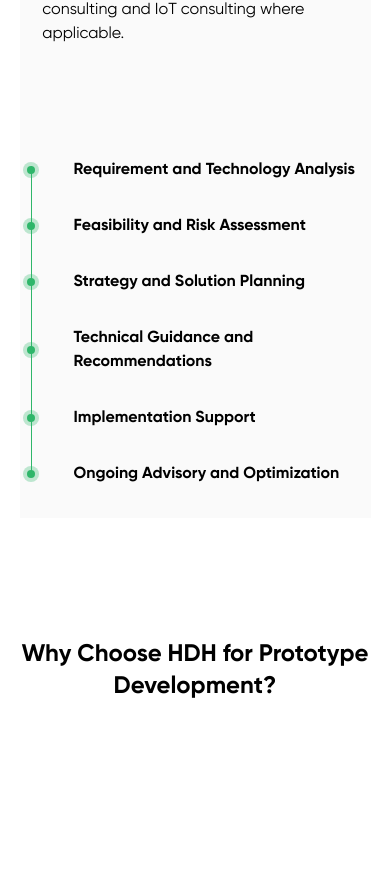
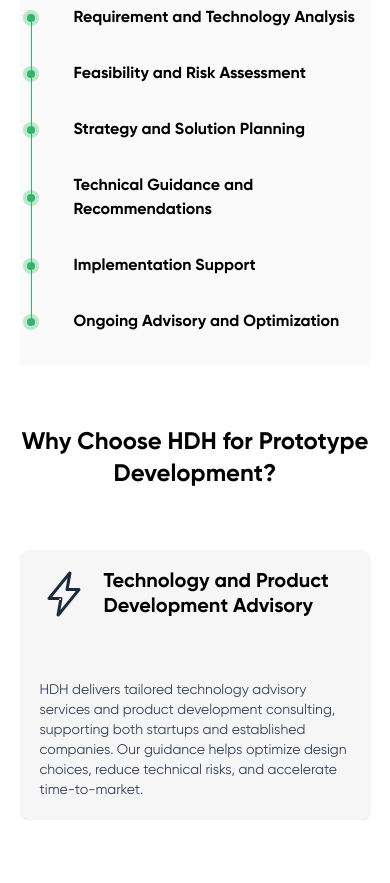
Before and after one commit to vardannm/hardware-new, a Next.js app: page / in a window 390 px wide. Shown: the part 1740-2623 px from the top of the page. Built offline with nearby package versions, Linux system fonts and the light colour scheme.

Commit message:
fixing responsivness

```diff
--- a/app/components/Consulting.jsx
+++ b/app/components/Consulting.jsx
@@ -1,5 +1,6 @@
 "use client";
 import Image from "next/image";
+import React from "react";
 import { Share1Icon } from "@radix-ui/react-icons";
 import { GlobeIcon } from "@radix-ui/react-icons";
 import FlashIcon from "../../public/consulting/flash-outline.svg";
@@ -18,6 +19,44 @@
 import Testimonial from "../components/Testimonial.jsx";
 import ServiceCard from "../components/ServiceGridItem";
 function Consulting() {
+  const serviceCards = [
+    {
+      title: "Technology and Product Development Advisory",
+      description:
+        "HDH delivers tailored technology advisory services and product development consulting, supporting both startups and established companies. Our guidance helps optimize design choices, reduce technical risks, and accelerate time-to-market.",
+      icon: <Image src={FlashIcon} alt="Flash" width={48} height={48} />,
+    },
+    {
+      title: "Comprehensive Embedded System Architecture Services",
+      description:
+        "HDH provides end-to-end IoT consulting services and engineering consulting services, guiding clients through every stage of product development. From concept evaluation to system optimization, our expertise ensures projects are both technically sound and strategically aligned.",
+      icon: <Share1Icon width={48} height={48} />,
+    },
+    {
+      title: "Customized Technical Advisory Services",
+      description:
+        "Every client has unique requirements. HDH provides technical advisory services customized to project needs, including embedded software consulting, manufacturing engineering consulting, and industrial engineering consulting.",
+      icon: <Image src={ExtensionPuzzleIcon} alt="Puzzle" width={48} height={48} />,
+    },
+    {
+      title: "Strategic IoT and Embedded Systems Consulting",
+      description:
+        "We offer IoT strategy consulting and engineering consulting that aligns technology with business goals. HDH helps clients identify opportunities, select the right platforms, and ensure seamless integration across complex systems.",
+      icon: <Image src={HardwareChipIcon} alt="Chip" width={48} height={48} />,
+    },
+    {
+      title: "Expertise Across Embedded Systems and IoT",
+      description:
+        "Our team of IoT consultants and embedded systems consulting experts brings deep experience in hardware and embedded systems with the right architecture to address any technical challenge and optimize product performance.",
+      icon: <GlobeIcon width={43} height={48} />,
+    },
+    {
+      title: "End-to-End Support from Concept to Production",
+      description:
+        "HDH bridges technical planning and operational execution. Our consulting ensures that insights are translated into actionable solutions, guiding projects from early concept through development, validation, and production.",
+      icon: <CodeIcon width={43} height={48} />,
+    },
+  ];
   const faq = [
     {
       id: "consulting-services",
@@ -101,8 +140,8 @@
           </p>
         </div>
       </div>
-      <div className="flex flex-col gap-[120px] mt-[60px] mb-16 mx-auto w-[90%]">
-        <div>
+      <div className="flex flex-col gap-[120px] mt-[60px] mb-16 mx-auto w-[90%] max-sm:gap-[60px]">
+        <div className="sm:hidden">
           <button className="self-start text-2xl">{"< Back"}</button>
           <div className="flex flex-col gap-[7px]">
             <p className="text-3xl font-bold ">
@@ -119,8 +158,8 @@
             product evolution and long-term market success.
           </p>
         </div>
-        <div className="mx-auto flex flex-col gap-6 text-center w-[37%] max-sm:w-[88%]">
-          <p className="font-bold text-3xl">Our Expertise</p>
+        <div className="mx-auto flex flex-col gap-6 text-center w-[37%] max-sm:w-full">
+          <p className="font-bold text-3xl max-sm:text-start max-sm:text-2xl">Our Expertise</p>
           <div className="px-[18px] py-3.5 flex flex-col bg-[#F6F6F6] rounded-[10px] gap-2.5 text-start">
             <p className="font-bold text-2xl max-sm:text-xl">Embedded System Integration</p>
             <div className="pl-5">
@@ -184,92 +223,56 @@
           </div>
         </div>
         <div className="flex flex-col mx-auto">
-          <p className="text-2xl font-bold text-center mb-18">
+          <p className="text-2xl font-bold text-center mb-18 max-sm:mb-0">
             Why Choose HDH for Prototype Development?
           </p>
           <div className="grid grid-rows-13 grid-cols-5 gap-2 max-sm:hidden">
             <div className="row-span-7 bg-[#F6F6F6] p-3 rounded-md"></div>
             <div className="row-span-3 bg-[#F6F6F6] p-3 rounded-md"></div>
-            <ServiceCard
-              title="Technology and Product Development Advisory"
-              description="HDH delivers tailored technology advisory services and product
-                development consulting, supporting both startups and established
-                companies. Our guidance helps optimize design choices, reduce
-                technical risks, and accelerate time-to-market."
-              icon={<Image src={FlashIcon} alt="Flash" />}
-              className="row-span-4"
-            />
+            <ServiceCard {...serviceCards[0]} className="row-span-4" />
             <div className="row-span-3 bg-[#F6F6F6] p-3 rounded-md"></div>
             <div className="row-span-7 bg-[#F6F6F6] p-3 rounded-md"></div>
-            <ServiceCard
-              title="Comprehensive Embedded System Architecture Services"
-              description="HDH provides end-to-end IoT consulting services and engineering
-                consulting services, guiding clients through every stage of
-                product development. From concept evaluation to system
-                optimization, our expertise ensures projects are both
-                technically sound and strategically aligned."
-              icon={<Share1Icon />}
-              className="row-span-5"
-            />
-            <ServiceCard
-              title="Customized Technical Advisory Services"
-              description="Every client has unique requirements. HDH provides technical
-                advisory services customized to project needs, including
-                embedded software consulting, manufacturing engineering
-                consulting, and industrial engineering consulting."
-              icon={<Image src={ExtensionPuzzleIcon} alt="Puzzle" />}
-              className="row-span-6"
-            />
-            <ServiceCard
-              title="Strategic IoT and Embedded Systems Consulting"
-              description="We offer IoT strategy consulting and engineering consulting that
-                aligns technology with business goals. HDH helps clients
-                identify opportunities, select the right platforms, and ensure
-                seamless integration across complex systems."
-              icon={<Image src={HardwareChipIcon} alt="Chip" />}
-              className="row-span-6"
-            />
+            <ServiceCard {...serviceCards[1]} className="row-span-5" />
+            <ServiceCard {...serviceCards[2]} className="row-span-6" />
+            <ServiceCard {...serviceCards[3]} className="row-span-6" />
             <div className="row-span-2 bg-[#F6F6F6] p-3 rounded-md"></div>
             <div className="row-span-2 bg-[#F6F6F6] p-3 rounded-md"></div>
-            <ServiceCard
-              title="Expertise Across Embedded Systems and IoT"
-              description="Our team of IoT consultants and embedded systems consulting
-                experts brings deep experience in hardware and embedded systems
-                with the right architecture to address any technical challenge
-                and optimize product performance. We help clients design,
-                implement, and scale IoT solutions and embedded systems
-                efficiently."
-              icon={<GlobeIcon />}
-              iconWidth={43}
-              className="row-span-5"
-            />
+            <ServiceCard {...serviceCards[4]} className="row-span-5" />
             <div className="row-span-4 bg-[#F6F6F6] p-3 rounded-md"></div>
-            <ServiceCard
-              title="End-to-End Support from Concept to Production"
-              description="HDH bridges technical planning and operational execution. Our
-                consulting ensures that insights are translated into actionable
-                solutions, guiding projects from early concept through
-                development, validation, and production."
-              icon={<CodeIcon />}
-              iconWidth={43}
-              className="row-span-4"
-            />
+            <ServiceCard {...serviceCards[5]} className="row-span-4" />
             <div className="row-span-4 bg-[#F6F6F6] p-3 rounded-md"></div>
             <div className="row-span-3 bg-[#F6F6F6] p-3 rounded-md"></div>
           </div>
-          <div className="sm:hidden">
-<Swiper
-            slidesPerView={1.3}
-            spaceBetween={10}
-            pagination={false}
-            navigation={false}
-          >
-            <div>
 
-            </div>
-          </Swiper>
+        </div>
+         <div className="sm:hidden">
+   <Swiper
+          slidesPerView={1}
+          spaceBetween={16}
+          centeredSlides={true}
+          loop={false}
+          pagination={{ clickable: true }}
+          className="pb-10"
+        >
+          {serviceCards.map((card, index) => (
+            <SwiperSlide key={index}>
+              <div className="bg-[#F6F6F6] p-5 rounded-xl shadow-sm flex flex-col justify-between h-[270px]">
+                <div className="flex gap-4 items-start mb-4">
+                  <div className="flex-shrink-0">
+                    {React.cloneElement(card.icon, { width: 48, height: 48 })}
+                  </div>
+                  <h3 className="text-xl font-bold leading-tight">
+                    {card.title}
+                  </h3>
+                </div>
+                <p className="text-sm text-gray-700  ">
+                  {card.description}
+                </p>
+              </div>
+            </SwiperSlide>
+          ))}
+        </Swiper>
           </div>
-        </div>
         <div className=" mx-auto flex flex-col gap-7 w-[63%] max-sm:w-[87%]">
           <p className="font-bold text-2xl text-center">
             FAQ - Product Testing and Validation
@@ -321,7 +324,7 @@
         <div className="sm:hidden pl-5">
           <Swiper
             slidesPerView={1.1}
-            spaceBetween={15}
+            spaceBetween={25}
             pagination={false}
             navigation={false}
           >
--- a/app/layout.jsx
+++ b/app/layout.jsx
@@ -3,7 +3,7 @@
 import Footer from "./components/Footer";
 
 export const metadata = {
-  title: "Shop Website",
+  title: "Hardware Projects",
   description: "Basic informative site for the shop",
 };
 
```
Also changed, not shown: app/components/Service.jsx (added).
